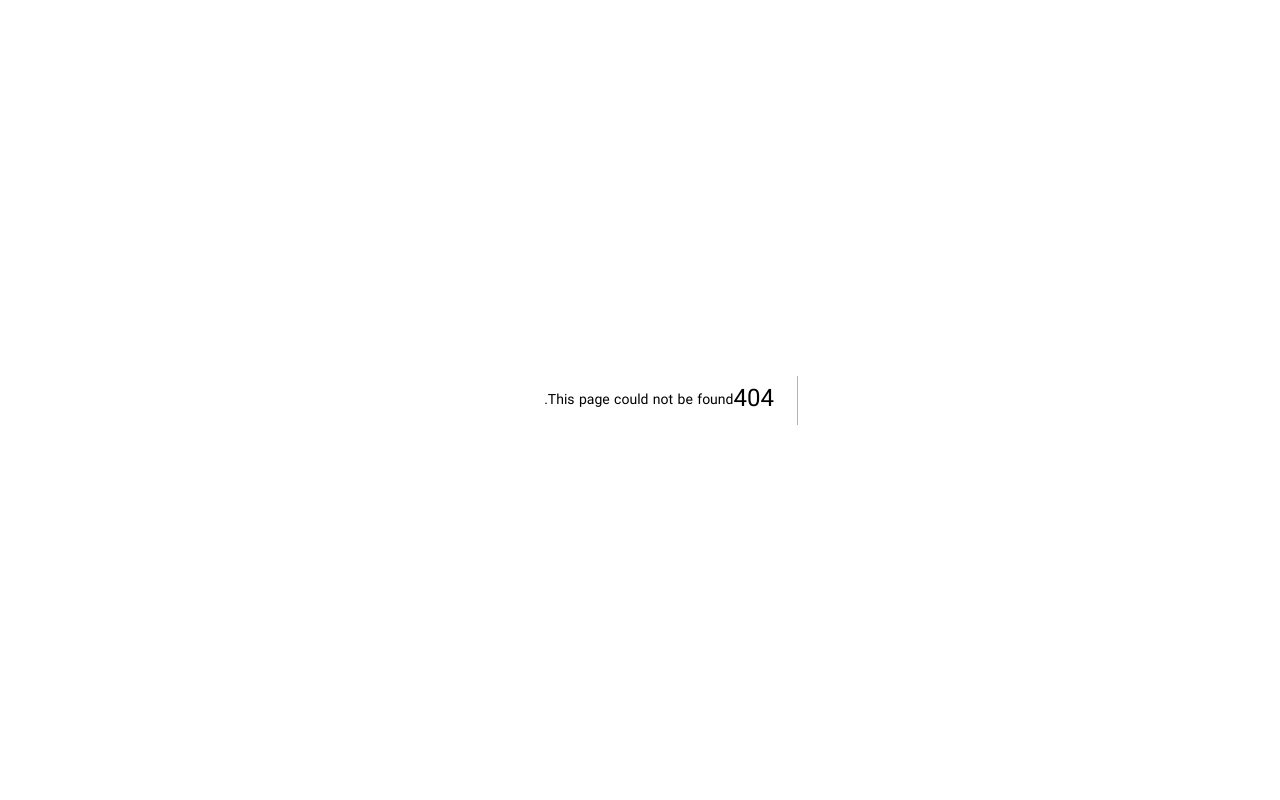
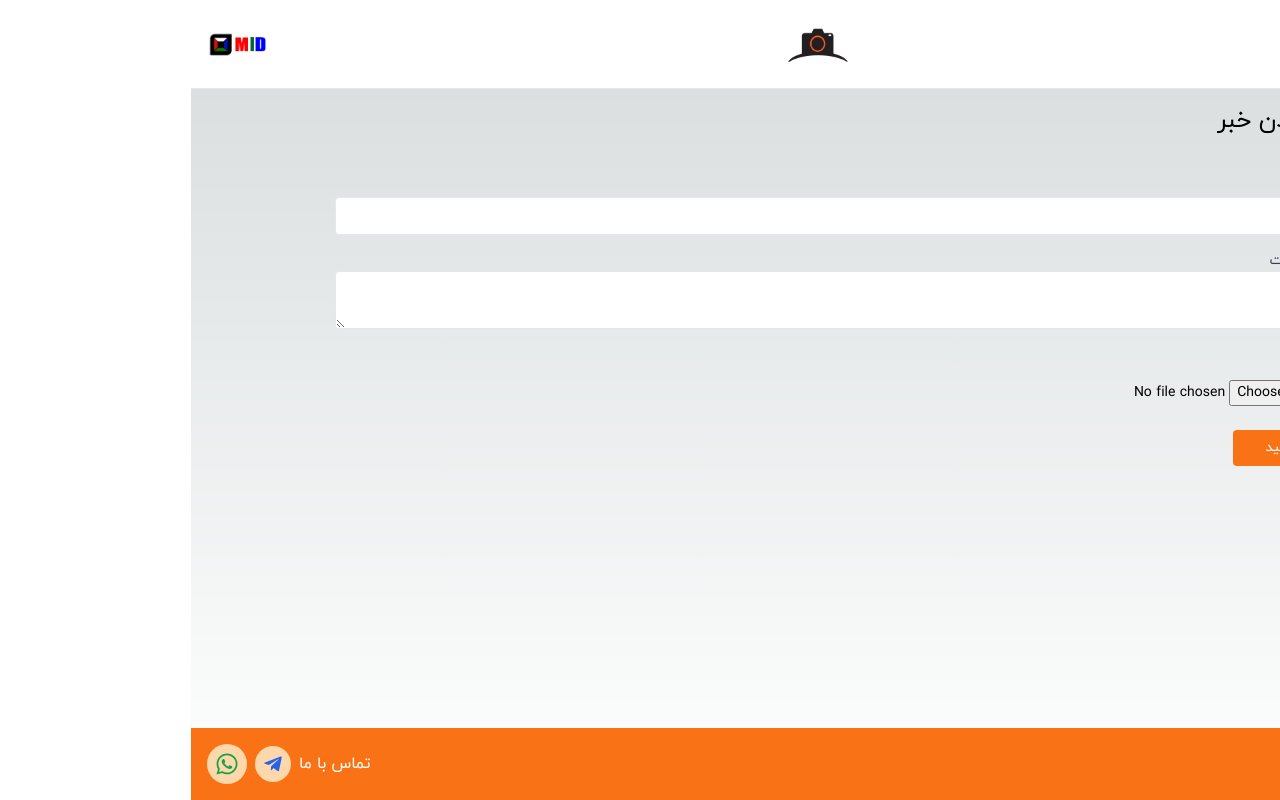
Before and after one commit to NooshinBarazi/mid, a Next.js app: page /addNews in a window 1280 px wide. Before the commit this address had no page. Built offline with nearby package versions, Linux system fonts and the light colour scheme.

Commit message:
build addnews page

```diff
--- /dev/null
+++ b/app/addNews/page.tsx
@@ -0,0 +1,53 @@
+'use client'
+import Footer from "@/components/common/footer";
+import Header from "@/components/common/header";
+import { useForm } from "react-hook-form";
+
+export default function AddNews() {
+  const { register, handleSubmit } = useForm();
+
+  const onSubmit = () =>{
+    console.log("onSubmit add  newa")
+  }
+
+  return (
+    <main className="min-h-screen flex flex-col items-center justify-start">
+      <Header />
+      <div className="flex-grow z-10 w-full max-w-5xl items-center justify-between p-4 text-sm ">
+          <h2 className="text-2xl mb-10">افزودن خبر</h2>
+          <form onSubmit={handleSubmit(onSubmit)}>
+            <label className="block text-right text-gray-700 w-1/4">
+              عنوان
+            </label>
+            <input
+              type="text"
+              {...register("title", { required: true })}
+              className="w-full mb-4 p-2 border rounded"
+            />
+            <label className="block text-right text-gray-700 w-1/4">
+              توضیحات
+            </label>
+            <textarea
+              {...register("description", { required: true })}
+              className="w-full mb-4 p-2 border rounded"
+            />
+            <label className="block text-right text-gray-700 ">تصویر</label>
+            <input
+              type="file"
+              {...register("image", { required: true })}
+              className="w-full mb-4 p-2 "
+              accept="image/*"
+            />
+            {/* </div> */}
+            <button
+              type="submit"
+              className="bg-orange-500 text-white py-2 px-8 rounded"
+            >
+              تایید
+            </button>
+          </form>
+      </div>
+      <Footer />
+    </main>
+  );
+}
--- a/components/news-tab/index.tsx
+++ b/components/news-tab/index.tsx
@@ -55,7 +55,7 @@ const NewsTab = () => {
           </div>
         ))
       )}
-      <Link href="/add-news" className="fixed bottom-20 left-4 bg-orange-500 text-white py-2 px-4 text-2xl rounded-full">
+      <Link href="/addNews" className="fixed bottom-20 left-4 bg-orange-500 text-white py-2 px-4 text-2xl rounded-full">
         +
       </Link>
 
```
